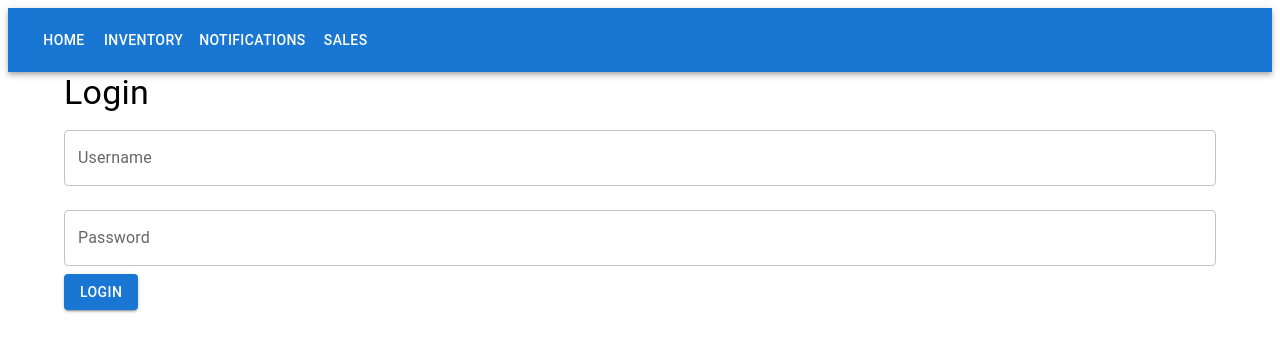
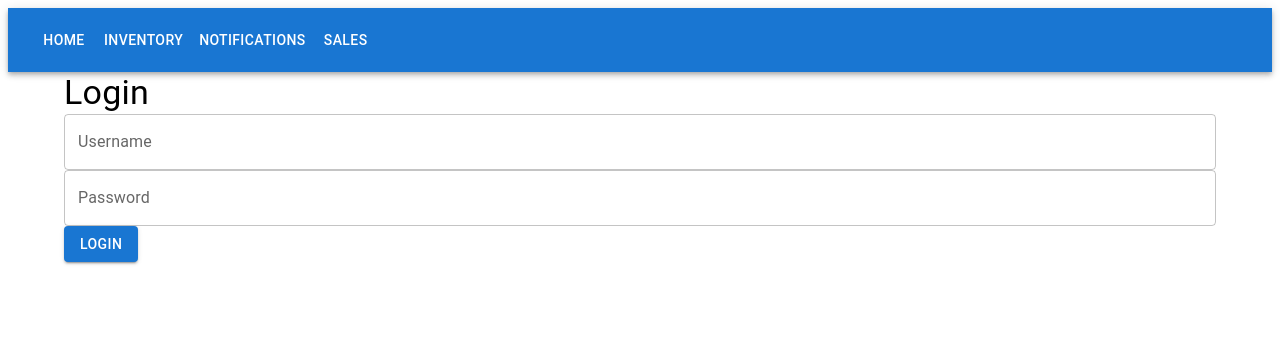
Before and after one commit to romanandani266/test_1, a React (Create React App) app in the folder frontend/: page / in a window 1280 px wide. Shown: the top 352 px of the page. Built offline with nearby package versions, Linux system fonts and the light colour scheme.

Commit message:
Add frontend/src/components/Login.js

```diff
--- a/frontend/src/components/Login.js
+++ b/frontend/src/components/Login.js
@@ -1,43 +1,28 @@
-import React, { useState } from "react";
-import { TextField, Button, Typography } from "@mui/material";
-import { login } from "../api";
+import React, { useState } from 'react';
+import { TextField, Button, Typography } from '@mui/material';
+import { login } from '../api';
 
 const Login = () => {
-  const [credentials, setCredentials] = useState({ username: "", password: "" });
-  const [error, setError] = useState("");
+  const [username, setUsername] = useState('');
+  const [password, setPassword] = useState('');
+  const [error, setError] = useState('');
 
   const handleLogin = async () => {
     try {
-      const data = await login(credentials);
-      localStorage.setItem("token", data.access_token);
-      alert("Login successful!");
+      const data = await login(username, password);
+      alert(`Login successful! Role: ${data.user_role}`);
     } catch (err) {
-      setError(err.detail || "Login failed");
+      setError(err.detail || 'Login failed');
     }
   };
 
   return (
     <div>
       <Typography variant="h4">Login</Typography>
-      <TextField
-        label="Username"
-        value={credentials.username}
-        onChange={(e) => setCredentials({ ...credentials, username: e.target.value })}
-        fullWidth
-        margin="normal"
-      />
-      <TextField
-        label="Password"
-        type="password"
-        value={credentials.password}
-        onChange={(e) => setCredentials({ ...credentials, password: e.target.value })}
-        fullWidth
-        margin="normal"
-      />
+      <TextField label="Username" value={username} onChange={(e) => setUsername(e.target.value)} fullWidth />
+      <TextField label="Password" type="password" value={password} onChange={(e) => setPassword(e.target.value)} fullWidth />
+      <Button variant="contained" onClick={handleLogin}>Login</Button>
       {error && <Typography color="error">{error}</Typography>}
-      <Button variant="contained" color="primary" onClick={handleLogin}>
-        Login
-      </Button>
     </div>
   );
 };
```
